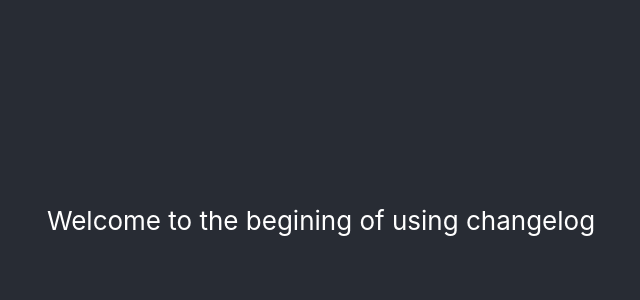
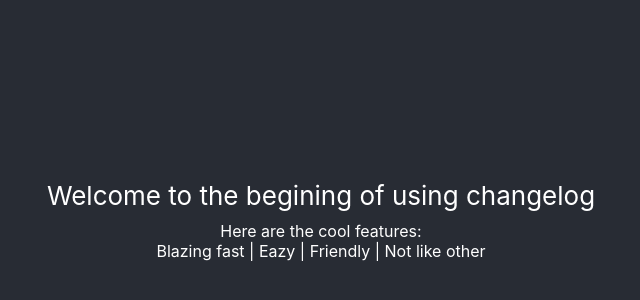
Before and after one commit to danielmahadi/changelog-trial, a React (Create React App) app: page / in a window 1280 px wide. Shown: the part 180-480 px from the top of the page, without its empty margins (319-959 px from the left). Built offline with nearby package versions, Linux system fonts and the light colour scheme.

Commit message:
Add features list

```diff
--- a/src/App.js
+++ b/src/App.js
@@ -5,7 +5,18 @@ function App() {
   return (
     <div className="App">
       <header className="App-header">
-        Welcome to the begining of using changelog
+        <div style={{
+          marginBottom: '10px'
+        }}>
+          Welcome to the begining of using changelog
+        </div>
+        <div style={{
+          fontSize: '16px'
+        }}>
+          Here are the cool features:
+          <br/>
+          Blazing fast | Eazy | Friendly | Not like other
+        </div>
       </header>
     </div>
   );
```
